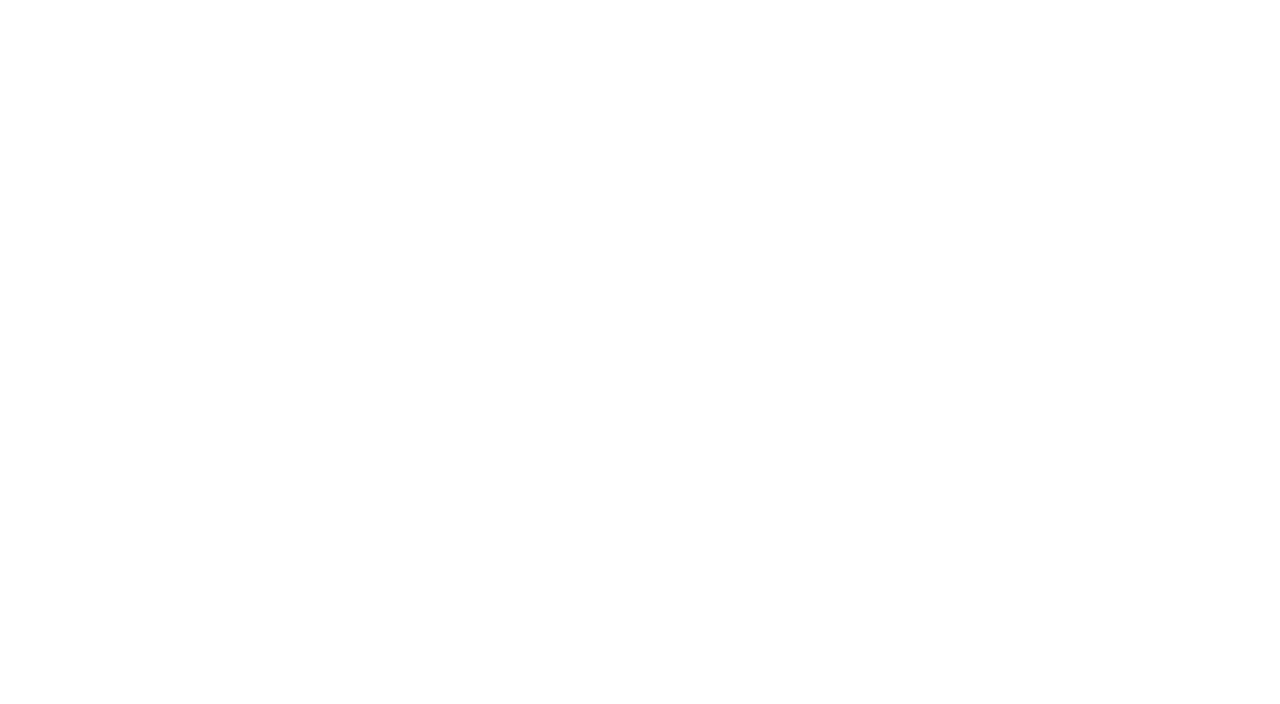
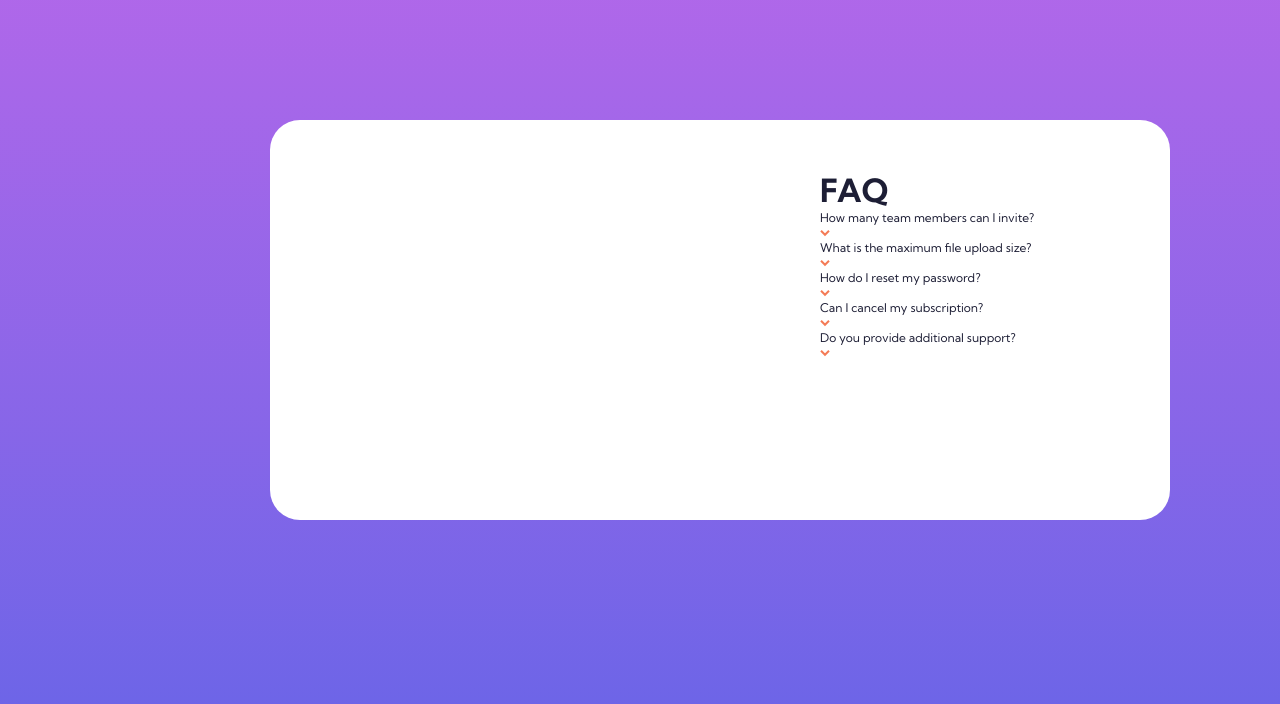
Before and after one commit to LeslieLopez25/faq-accordion-card, a plain HTML site: page index.html in a window 1280 px wide. Drawn offline with Linux system fonts and the light colour scheme.

Commit message:
Completed the HTML structure and finished the container

```diff
--- a/index.html
+++ b/index.html
@@ -7,7 +7,7 @@
   <!-- displays site properly based on user's device -->
 
   <link rel="icon" type="image/png" sizes="32x32" href="./images/favicon-32x32.png">
-
+  <link rel="stylesheet" href="styles.css">
   <title>Frontend Mentor | FAQ Accordion Card</title>
 
   <!-- Feel free to remove these styles or customise in your own stylesheet 👍 -->
@@ -18,7 +18,36 @@
 </head>
 
 <body>
-
+  <main class="flex-container">
+    <section class="accordion">
+      <h1>FAQ</h1>
+      <p class="question">How many team members can I invite?</p>
+      <img class="arrow" src="/images/icon-arrow-down.svg" alt="arrow-down" />
+      <p class="answer">You can invite up to 2 additional users on the Free plan. There is no limit on
+        team members for the Premium plan.</p>
+      <p class="question">What is the maximum file upload size?</p>
+      <img class="arrow" src="/images/icon-arrow-down.svg" alt="arrow-down" />
+      <p class="answer">No more than 2GB. All files in your account must fit your allotted storage space.
+      </p>
+      <p class="question">How do I reset my password?</p>
+      <img class="arrow" src="/images/icon-arrow-down.svg" alt="arrow-down" />
+      <p class="answer">Click “Forgot password” from the login page or “Change password” from your profile page.
+        A reset link will be emailed to you.</p>
+      <p class="question">Can I cancel my subscription?</p>
+      <img class="arrow" src="/images/icon-arrow-down.svg" alt="arrow-down" />
+      <p class="answer">Yes! Send us a message and we’ll process your request no questions asked.
+      </p>
+      <p class="question">Do you provide additional support?</p>
+      <img class="arrow" src="/images/icon-arrow-down.svg" alt="arrow-down" />
+      <p class="answer">Chat and email support is available 24/7. Phone lines are open during normal business hours.
+      </p>
+    </section>
+    <!-- <section class="img-shape">
+      <img class="pattern" src="/images/bg-pattern-desktop.svg" alt="pattern" />
+      <img class="box" src="/images/illustration-box-desktop.svg" alt="box" />
+      <img class="woman-online" src="/images/illustration-woman-online-desktop.svg" alt="woman" />
+    </section> -->
+  </main>
 
 
 
--- a/styles.css
+++ b/styles.css
@@ -1,5 +1,5 @@
 /* Google font */
-@import url('https://fonts.googleapis.com/css2?family=Kumbh+Sans:wght@400;700&family=Noto+Serif&display=swap');
+@import url("https://fonts.googleapis.com/css2?family=Kumbh+Sans:wght@400;700&family=Noto+Serif&display=swap");
 
 :root {
   /* Background gradient */
@@ -20,12 +20,50 @@
   box-sizing: border-box;
   margin: 0;
   padding: 0;
-    font-size: 12px;
-    font-family: 'Kumbh Sans',
-        sans-serif;
 }
 
+html,
 body {
-    background: hsl(0, 0%, 0%);
+  width: 100vw;
+  height: 100vh;
+  background-image: linear-gradient(
+    var(--Soft-violet) 0%,
+    var(--Soft-blue) 100%
+  );
+  color: var(--Title-text);
+  font-size: 12px;
+  font-family: "Kumbh Sans", sans-serif;
+}
 
+h1 {
+  font-size: 32px;
 }
+
+/* main */
+.flex-container {
+  display: flex;
+  justify-content: center;
+  align-self: center;
+  position: absolute;
+  top: 120px;
+  left: 270px;
+  height: 400px;
+  width: 900px;
+  background: #fff;
+  border-radius: 30px;
+}
+
+.accordion {
+  width: 300px;
+  position: absolute;
+  top: 50px;
+  right: 50px;
+}
+
+.arrow {
+  justify-content: flex-end;
+}
+
+.answer {
+  display: none;
+}
```
Lines whose indentation alone changed are shown as unchanged.
